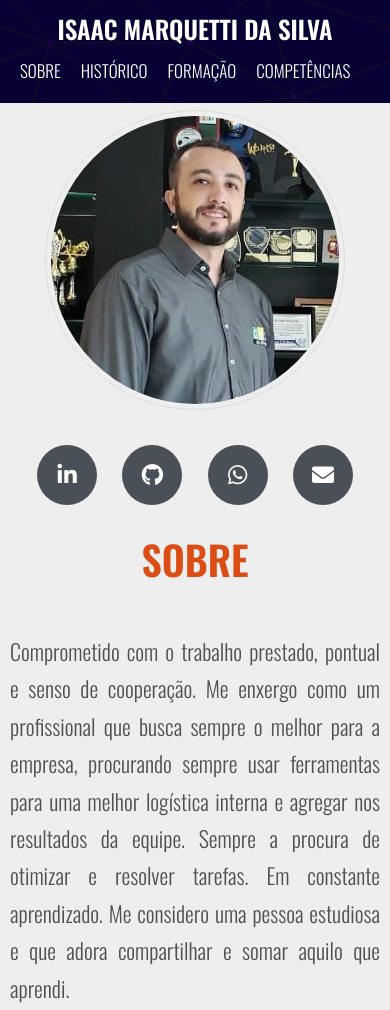
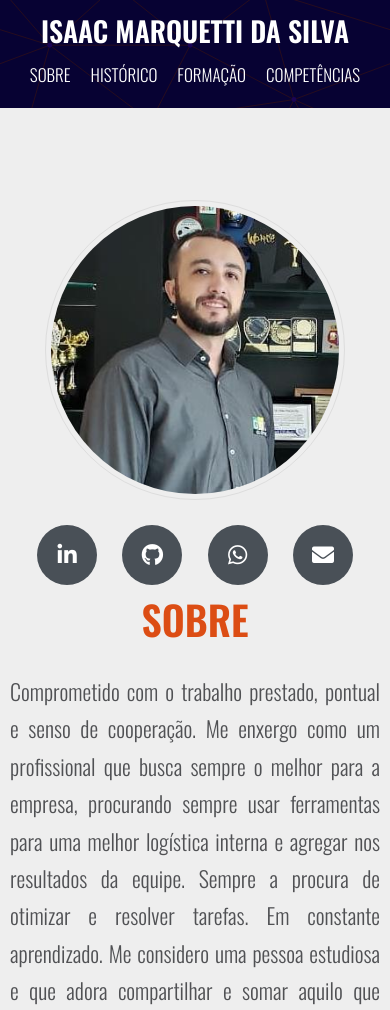
Before and after one commit to isaacmarquetti/portfolio, a plain HTML site: page index.html in a window 390 px wide. Shown: the top 1010 px of the page. Drawn offline with nearby package versions, Linux system fonts and the light colour scheme.

Commit message:
Portfólio

```diff
--- a/assets/css/menu.css
+++ b/assets/css/menu.css
@@ -28,6 +28,7 @@
 .menu ul {
     list-style: none; /*tirar a marcação de cada item*/
     display: flex; /*deixar os itens lado a lado*/
+
 }
 
 .menu ul li a {
--- a/assets/css/styles.css
+++ b/assets/css/styles.css
@@ -94,8 +94,10 @@
     h6 {
         font-size: 2rem;
     }
+
     .intro-content, .grid {
-        grid-template-columns: 1fr;
+        display: block;
+        padding-top: 12rem;
     }
 
     .social-icons .social-icon {
@@ -111,9 +113,14 @@
     }
 
     .menu h1 {
-        font-size: 2.5rem; /*diminuir a fonte um pouco mais */
+        font-size: 2.8rem; /*diminuir a fonte um pouco mais */
         margin-left: 0;
         text-align: center;
+    }
+
+    .menu ul {
+        align-items: center;
+        justify-content: center;
     }
 
     .menu ul li a {
@@ -132,8 +139,20 @@
         height: 0.2rem;
     }
 
+    .menu-atr {
+        align-items: center;
+    }
+
     .menu-spacing {
-        height: 100px;
+        height: 5rem;
+    }
+
+    .my-img {
+        margin: 2rem 3rem;
+    }
+
+    section div div article {
+        padding-top: 1rem;
     }
 
 
@@ -141,4 +160,7 @@
 
 
 
+
+
+
 }
--- a/index.html
+++ b/index.html
@@ -33,7 +33,7 @@
         <h1>
             <a href="#sobre">Isaac Marquetti da Silva</a>
         </h1>
-        <nav>
+        <nav class="menu-atr">
             <ul>
                 <li><a href="#sobre">SOBRE</a></li>
                 <li><a href="#historico">HISTÓRICO</a></li>
```
